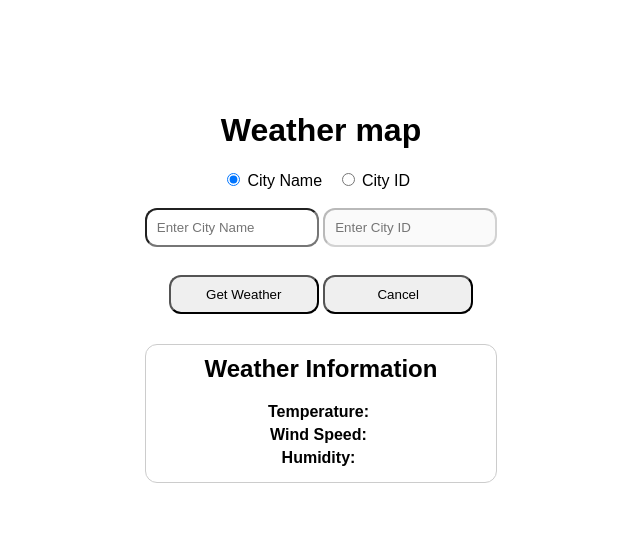
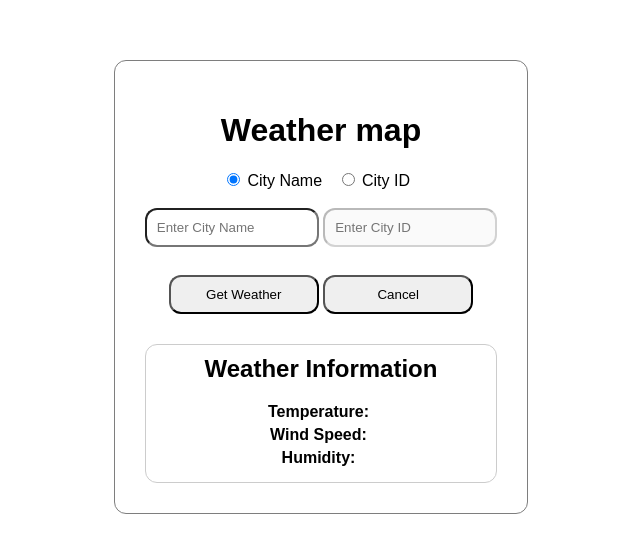
Before and after one commit to Sev4ik87/weather-api, a plain HTML site: page index.html in a window 1280 px wide. Shown: the part 133-686 px from the top of the page, without its empty margins (319-959 px from the left). Drawn offline with Linux system fonts and the light colour scheme.

```diff
--- a/src/style.css
+++ b/src/style.css
@@ -11,6 +11,10 @@
 #container {
   max-width: 400px;
   text-align: center;
+  border: 1px solid #7e7e7e;
+  border-radius: 12px;
+  padding: 30px 30px 30px 30px;
+
 }
 
 h1 {
```
